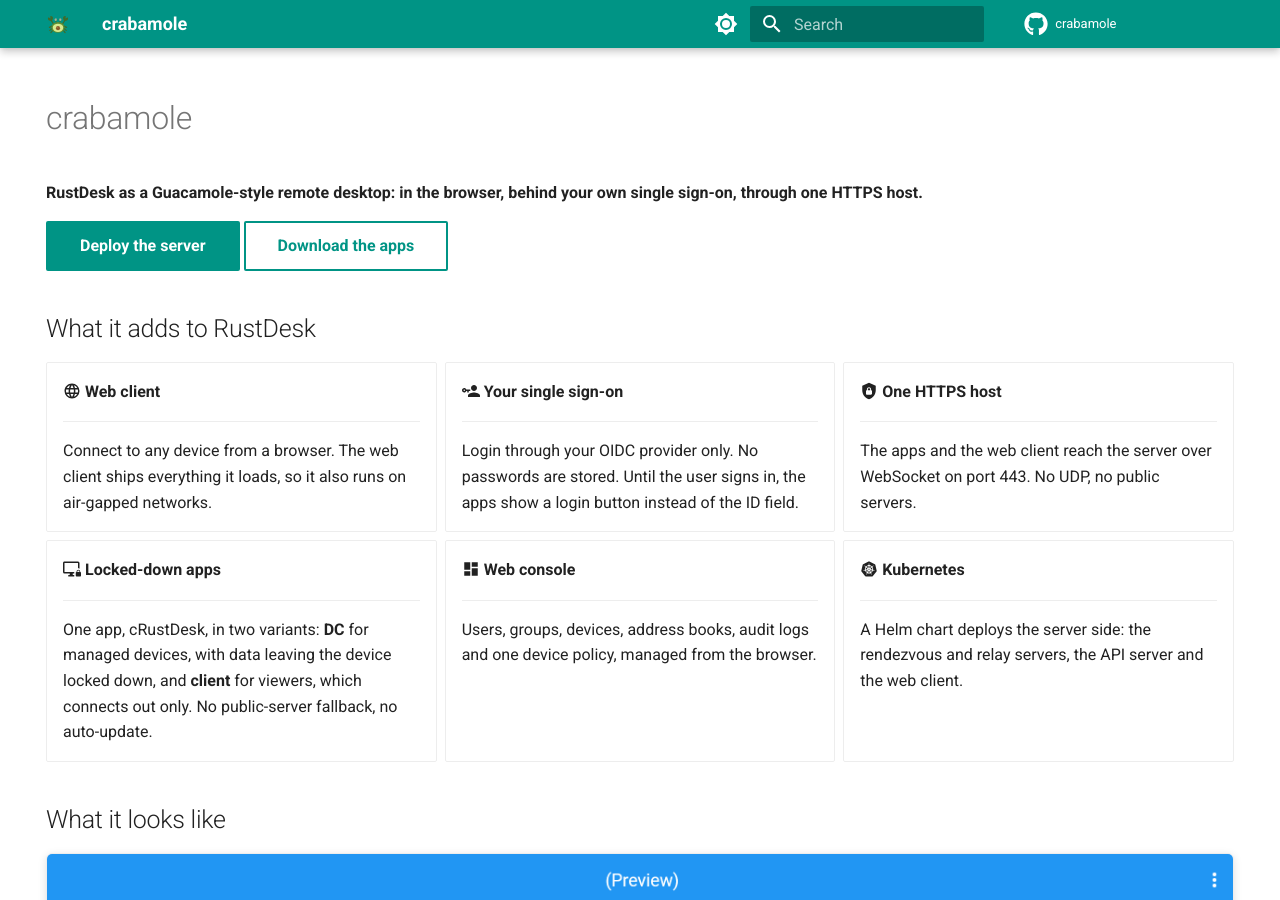
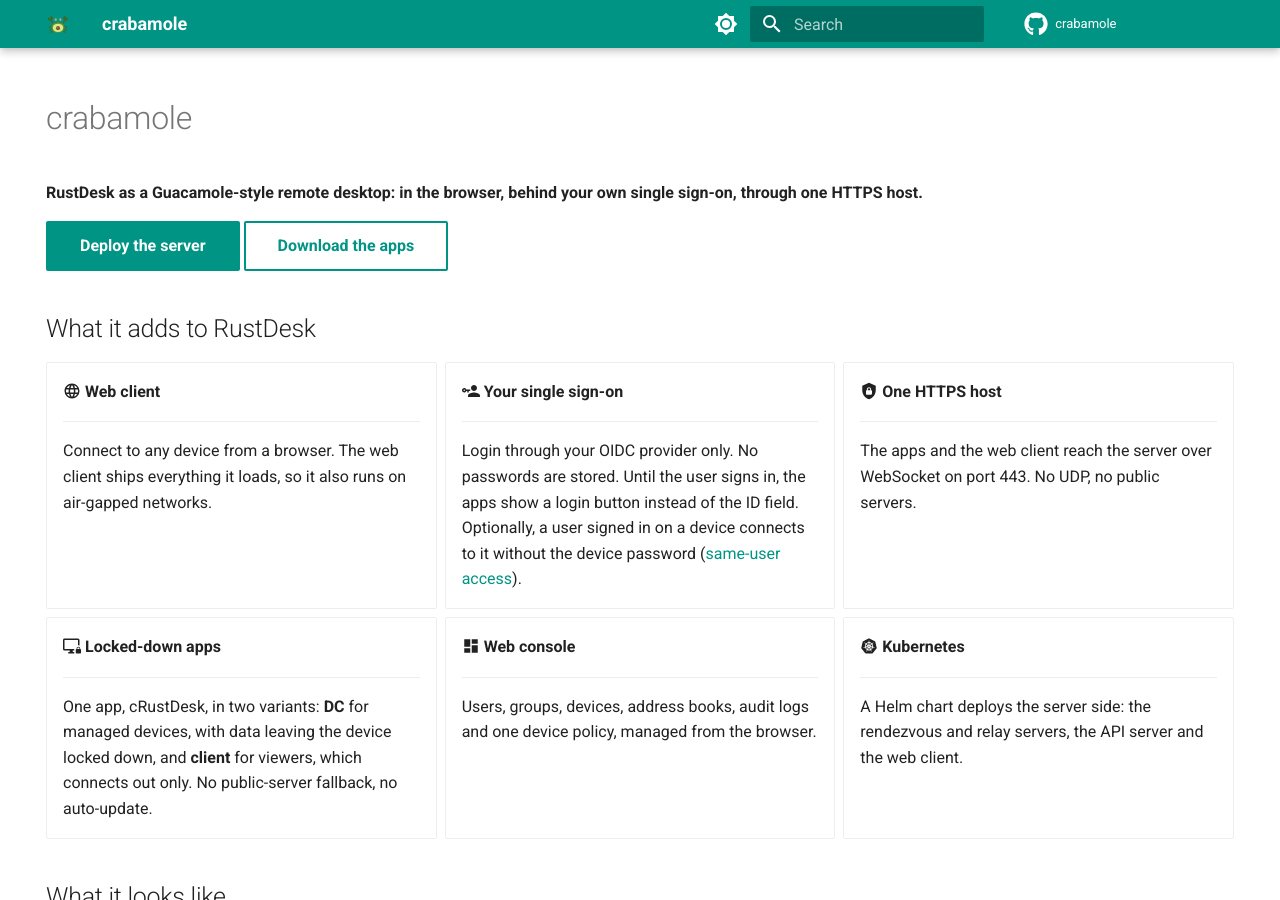
Before and after one commit to crabamole/crabamole.github.io, an MkDocs documentation site: the page built from docs/index.md, in a window 1280 px wide and 900 px high. Built offline with MkDocs 1.6.1 and Material for MkDocs 9.7.7, drawn with Linux system fonts in a browser that asks for light colours.

Commit message:
docs: same-user access feature page

```diff
--- a/docs/index.md
+++ b/docs/index.md
@@ -29,6 +29,8 @@ through one HTTPS host.**
 
     Login through your OIDC provider only. No passwords are stored. Until the user signs in,
     the apps show a login button instead of the ID field.
+    Optionally, a user signed in on a device connects to it without the device password
+    ([same-user access](features/same-user-access.md)).
 
 -   :material-shield-lock: **One HTTPS host**
 
--- a/mkdocs.yml
+++ b/mkdocs.yml
@@ -55,3 +55,5 @@ markdown_extensions:
 
 nav:
   - Home: index.md
+  - Features:
+      - Same-user access: features/same-user-access.md
```
Also changed, not shown: docs/features/same-user-access.md (added, +45 -0 lines).
